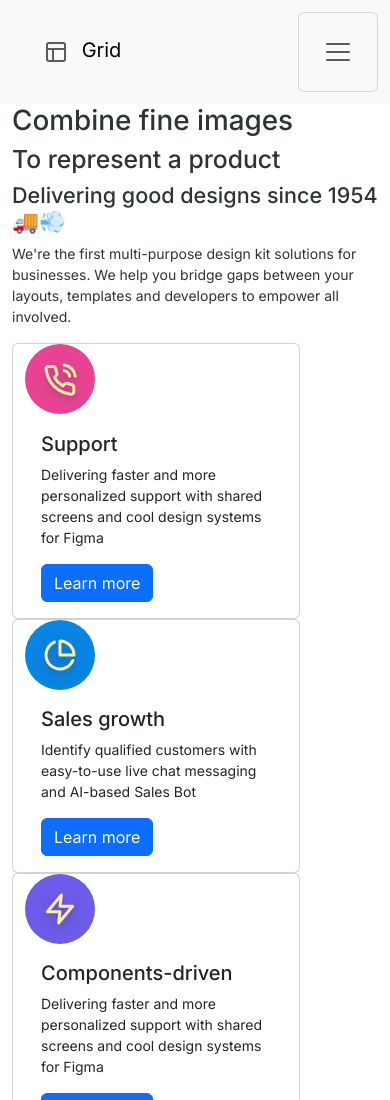
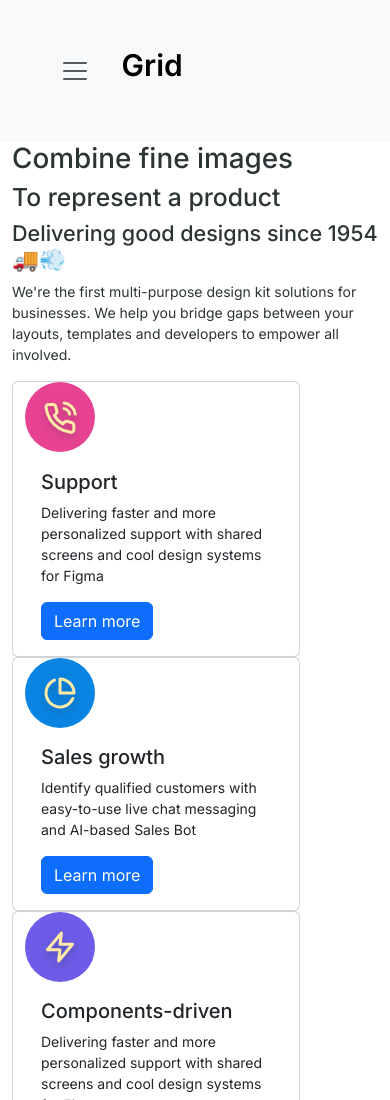
Before and after one commit to kezi9/Grid-Website, a website: page public/index.html in a window 390 px wide. Shown: the top 1100 px of the page. Drawn offline with nearby package versions, Linux system fonts and the light colour scheme.

Commit message:
update navbar
css navbar

```diff
--- a/public/index.html
+++ b/public/index.html
@@ -26,10 +26,15 @@
 <body>
     <!-- Main Nav -->
     <header>
-        <nav class="navbar navbar-expand-lg bg-body-tertiary">
+        <nav class="navbar navbar-expand-lg bg-body-tertiary navbarsection">
             <div class="container-fluid gap-3">
-                <a class="p-4 navbar-brand" href="#">
-                    <svg width="40" height="40" viewBox="0 0 40 40" fill="none" xmlns="http://www.w3.org/2000/svg">
+                <a class="p-4 navbar-brand logoname" href="#">
+                    <button class="p-4 navbar-toggler navbarburger" type="button" data-bs-toggle="collapse"
+                        data-bs-target="#navbarText" aria-controls="navbarText" aria-expanded="false"
+                        aria-label="Toggle navigation">
+                        <span class="navbar-toggler-icon"></span>
+                    </button>
+                    <svg class="gridlogo" width="40" height="40" viewBox="0 0 40 40" fill="none" xmlns="http://www.w3.org/2000/svg">
                         <path
                             d="M27 11H13C11.8954 11 11 11.8954 11 13V27C11 28.1046 11.8954 29 13 29H27C28.1046 29 29 28.1046 29 27V13C29 11.8954 28.1046 11 27 11Z"
                             stroke="#5C5C5C" stroke-width="2" stroke-linecap="round" stroke-linejoin="round" />
@@ -40,10 +45,6 @@
                     </svg>
                     Grid
                 </a>
-                <button class="p-4 navbar-toggler" type="button" data-bs-toggle="collapse" data-bs-target="#navbarText"
-                    aria-controls="navbarText" aria-expanded="false" aria-label="Toggle navigation">
-                    <span class="navbar-toggler-icon"></span>
-                </button>
                 <div class="p-4 collapse navbar-collapse" id="navbarText">
                     <ul class="nav justify-content-center">
                         <li class="nav-item">
--- a/src/scss/style.scss
+++ b/src/scss/style.scss
@@ -16,8 +16,27 @@ body {
     color: $primary-color;
 }
 
+// HEADER
+.navbarsection {
+    height: fit-content;
+}
+
+.logoname {
+    width: 15%;
+    font-weight: 600;
+    font-size: 30px;
+}
+
 #dot {
     color: #FDCB6E;
+}
+
+.navbarburger {
+    border: none;
+}
+
+.gridlogo {
+    display: none;
 }
 
 .btn-regular {
@@ -43,5 +62,7 @@ body {
 
 // DESKTOP VERSION
 @media (min-width: 989px) {
-
+    .gridlogo {
+        display: block;
+    }
 }
```
Also changed, not shown: public/assets/css/style.css, 1 other file.
